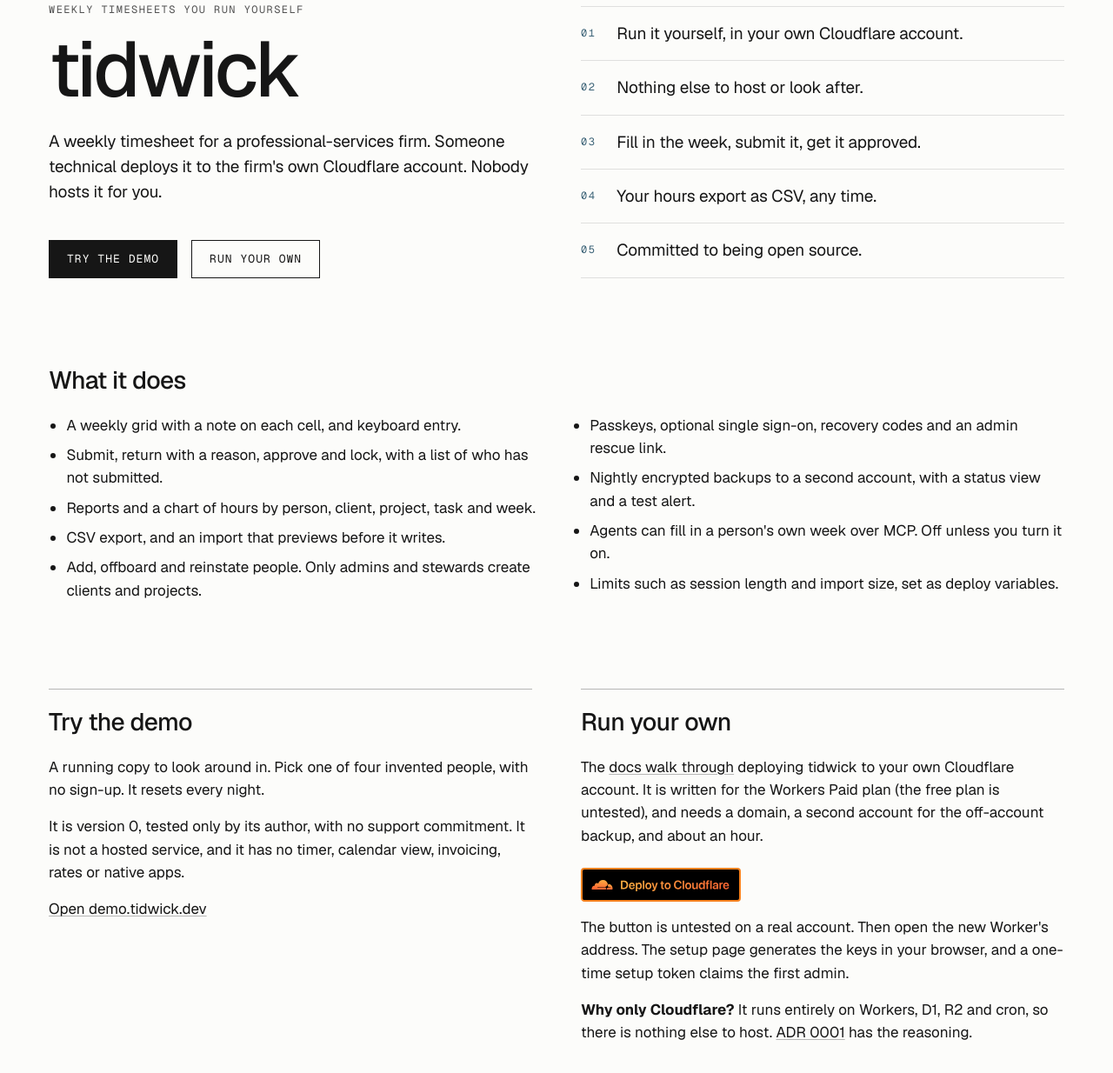
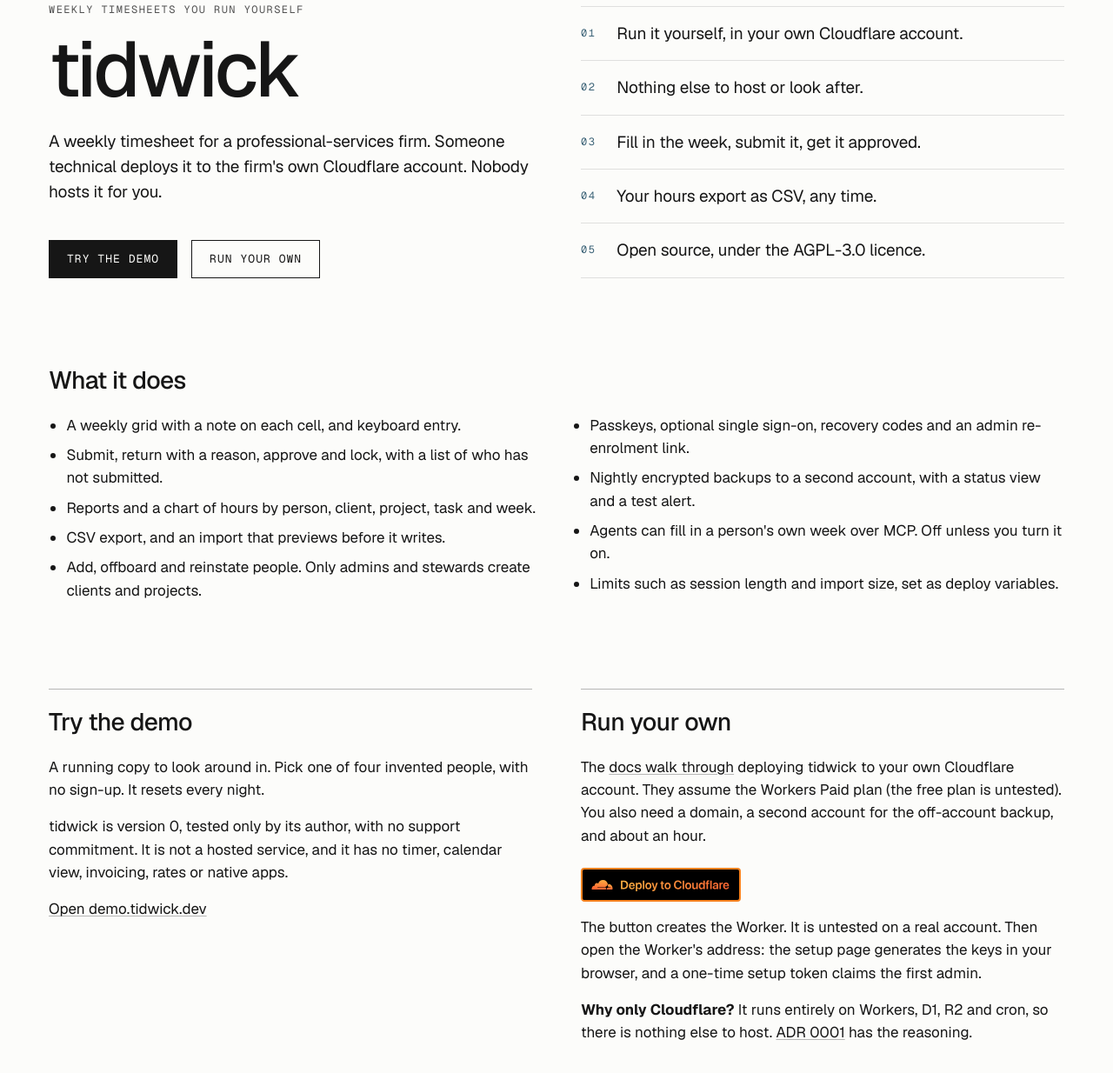
Before and after one commit to tidwick/tidwick.dev, an Astro site: page / in a window 1280 px wide. Shown: the part 262-1496 px from the top of the page at 87% size. Built offline with nearby package versions, Linux system fonts and the light colour scheme; Astro itself is replaced by a stand-in of ours.

Commit message:
site: final prose pass, name the licence and untangle the deploy steps
Co-Authored-By: Claude Fable 5.2 <noreply@anthropic.com>

```diff
--- a/src/pages/index.astro
+++ b/src/pages/index.astro
@@ -6,7 +6,7 @@ const goals = [
   'Nothing else to host or look after.',
   'Fill in the week, submit it, get it approved.',
   'Your hours export as CSV, any time.',
-  'Committed to being open source.',
+  'Open source, under the AGPL-3.0 licence.',
 ];
 const features = [
   'A weekly grid with a note on each cell, and keyboard entry.',
@@ -14,7 +14,7 @@ const features = [
   'Reports and a chart of hours by person, client, project, task and week.',
   'CSV export, and an import that previews before it writes.',
   'Add, offboard and reinstate people. Only admins and stewards create clients and projects.',
-  'Passkeys, optional single sign-on, recovery codes and an admin rescue link.',
+  'Passkeys, optional single sign-on, recovery codes and an admin re-enrolment link.',
   'Nightly encrypted backups to a second account, with a status view and a test alert.',
   'Agents can fill in a person\'s own week over MCP. Off unless you turn it on.',
   'Limits such as session length and import size, set as deploy variables.',
@@ -49,16 +49,16 @@ const features = [
     <section class="tile">
       <h2>Try the demo</h2>
       <p>A running copy to look around in. Pick one of four invented people, with no sign-up. It resets every night.</p>
-      <p>It is version 0, tested only by its author, with no support commitment. It is not a hosted service, and it has no timer, calendar view, invoicing, rates or native apps.</p>
+      <p>tidwick is version 0, tested only by its author, with no support commitment. It is not a hosted service, and it has no timer, calendar view, invoicing, rates or native apps.</p>
       <p><a href="https://demo.tidwick.dev/demo">Open demo.tidwick.dev</a></p>
     </section>
     <section class="tile">
       <h2>Run your own</h2>
-      <p>The <a href="https://github.com/tidwick/tidwick/blob/main/docs/ARCHITECTURE.md#9-deploy">docs walk through</a> deploying tidwick to your own Cloudflare account. It is written for the Workers Paid plan (the free plan is untested), and needs a domain, a second account for the off-account backup, and about an hour.</p>
+      <p>The <a href="https://github.com/tidwick/tidwick/blob/main/docs/ARCHITECTURE.md#9-deploy">docs walk through</a> deploying tidwick to your own Cloudflare account. They assume the Workers Paid plan (the free plan is untested). You also need a domain, a second account for the off-account backup, and about an hour.</p>
       <p class="deploy">
         <a class="deploy-btn" href="https://deploy.workers.cloudflare.com/?url=https://github.com/tidwick/tidwick"><img src="/deploy-to-cloudflare.svg" alt="Deploy to Cloudflare" width="184" height="39" /></a>
       </p>
-      <p>The button is untested on a real account. Then open the new Worker's address. The setup page generates the keys in your browser, and a one-time setup token claims the first admin.</p>
+      <p>The button creates the Worker. It is untested on a real account. Then open the Worker's address: the setup page generates the keys in your browser, and a one-time setup token claims the first admin.</p>
       <p><strong>Why only Cloudflare?</strong> It runs entirely on Workers, D1, R2 and cron, so there is nothing else to host. <a href="https://github.com/tidwick/tidwick/blob/main/docs/adr/0001-cloudflare-astro-platform.md">ADR 0001</a> has the reasoning.</p>
     </section>
   </div>
```
